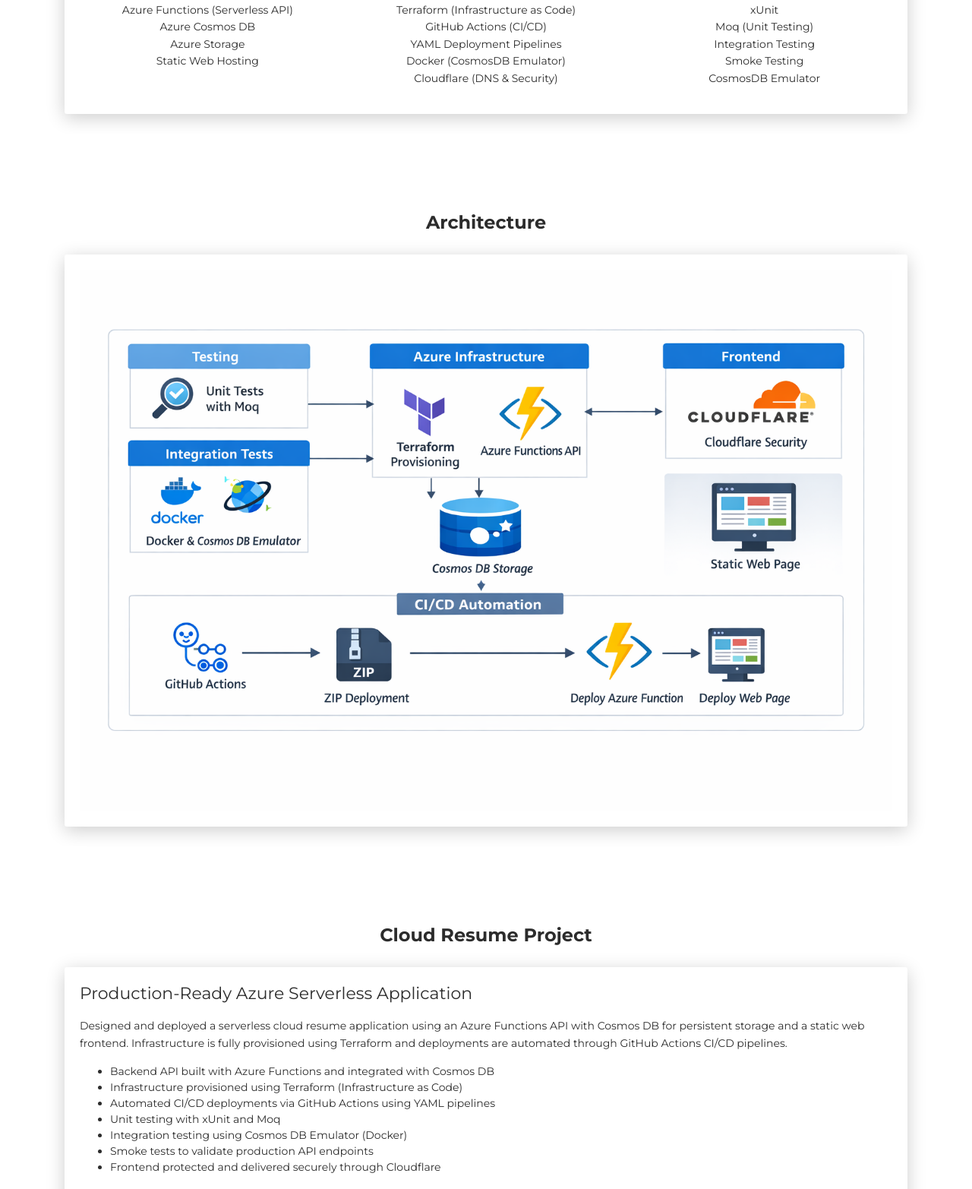
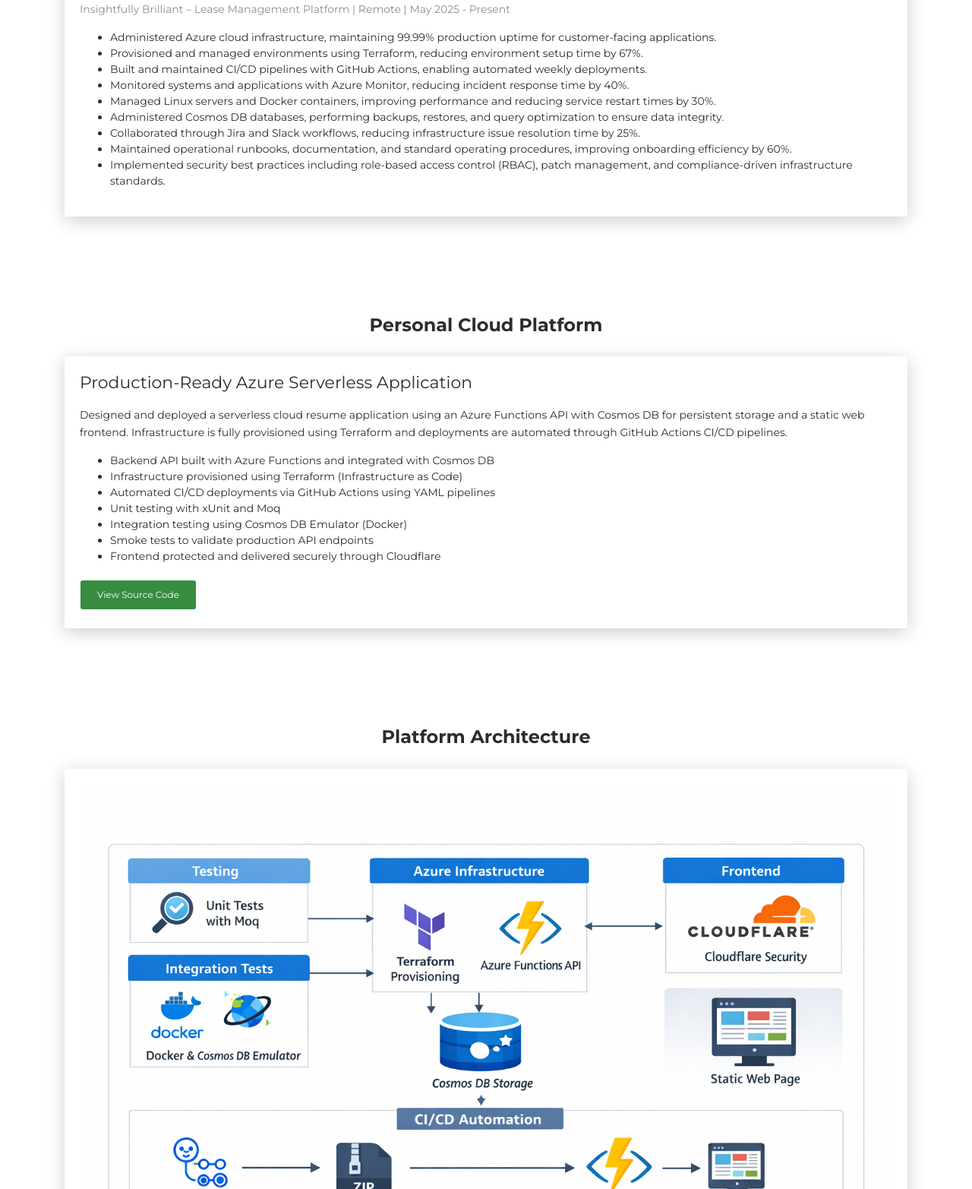
Before and after one commit to DrQ-14/CloudResumeSDK, a plain HTML site: page frontend/index.html in a window 1280 px wide. Shown: the part 1059-2624 px from the top of the page at 76% size. Drawn offline with Linux system fonts and the light colour scheme; no server answers.

Commit message:
Added current work information and reformatted for clarity.

```diff
--- a/frontend/index.html
+++ b/frontend/index.html
@@ -74,7 +74,7 @@
 
 
               <!-- Visitor Counter -->
-              <div class="visitor-counter" data-aos="zoom-in" data-aos-delay="300">
+              <div class="visitor-counter" data-aos="zoom-in">
                 <div class="visitor-box">
                   <div class="visitor-number" id="visitorCount">
                     <span id="visitor-counter">0</span>
@@ -108,9 +108,88 @@
         </div>
       </div>
     </div>
+
+    <div class="section" id="experience">
+      <div class="container cc-experience">
+        <div class="h4 text-center mb-4 title">Professional Experience</div>
+
+        <!-- Experience Card Here -->
+        <div class="card" data-aos="fade-up">
+          <div class="card-body">
+            <div class="h5">Cloud Engineer</div>
+            <div class="text-muted mb-3">
+              Insightfully Brilliant – Lease Management Platform | Remote | May 2025 - Present
+            </div>
+
+            <ul>
+              <li>Administered Azure cloud infrastructure, maintaining 99.99% production uptime for customer-facing applications.</li>
+              <li>Provisioned and managed environments using Terraform, reducing environment setup time by 67%.</li>
+              <li>Built and maintained CI/CD pipelines with GitHub Actions, enabling automated weekly deployments.</li>
+              <li>Monitored systems and applications with Azure Monitor, reducing incident response time by 40%.</li>
+              <li>Managed Linux servers and Docker containers, improving performance and reducing service restart times by 30%.</li>
+              <li>Administered Cosmos DB databases, performing backups, restores, and query optimization to ensure data integrity.</li>
+              <li>Collaborated through Jira and Slack workflows, reducing infrastructure issue resolution time by 25%.</li>
+              <li>Maintained operational runbooks, documentation, and standard operating procedures, improving onboarding efficiency by 60%.</li>
+              <li>Implemented security best practices including role-based access control (RBAC), patch management, and compliance-driven infrastructure standards.</li>
+            </ul>
+          </div>
+        </div>
+
+      </div>
+    </div>
+
+    <div class="section" id="portfolio">
+      <div class="container">
+        <div class="row">
+          <div class="col-md-6 ml-auto mr-auto">
+            <div class="h4 text-center mb-4 title">Personal Cloud Platform</div>
+            <!--
+            <div class="nav-align-center">
+              <ul class="nav nav-pills nav-pills-primary" role="tablist">
+              </ul>
+            </div>
+            -->
+          </div>
+        </div>
+        <div class="card" data-aos="fade-up">
+          <div class="card-body">
+            <div class="h5">Production-Ready Azure Serverless Application</div>
+            <p>
+              Designed and deployed a serverless cloud resume application using an Azure Functions API
+              with Cosmos DB for persistent storage and a static web frontend. Infrastructure is fully
+              provisioned using Terraform and deployments are automated through GitHub Actions CI/CD pipelines.
+            </p>
+            <ul>
+              <li>Backend API built with Azure Functions and integrated with Cosmos DB</li>
+              <li>Infrastructure provisioned using Terraform (Infrastructure as Code)</li>
+              <li>Automated CI/CD deployments via GitHub Actions using YAML pipelines</li>
+              <li>Unit testing with xUnit and Moq</li>
+              <li>Integration testing using Cosmos DB Emulator (Docker)</li>
+              <li>Smoke tests to validate production API endpoints</li>
+              <li>Frontend protected and delivered securely through Cloudflare</li>
+            </ul>
+            <a href="https://github.com/DrQ-14/CloudResumeSDK" target="_blank" class="btn btn-primary">
+              View Source Code
+            </a>
+          </div>
+        </div>
+      </div>
+    </div>
+
+    <div class="section" id="architecture">
+      <div class="container">
+        <div class="h4 text-center mb-4 title">Platform Architecture</div>
+        <div class="card" data-aos="fade-up">
+          <div class="card-body text-center">
+            <img src="images/architecture-diagram.png" alt="Cloud Resume Architecture Diagram" class="img-fluid">
+          </div>
+        </div>
+      </div>
+    </div>
+
     <div class="section" id="skill">
       <div class="container">
-        <div class="h4 text-center mb-4 title">Technical Stack</div>
+        <div class="h4 text-center mb-4 title">Platform Technical Stack</div>
         <div class="card" data-aos="fade-up">
           <div class="card-body">
             <div class="row text-center">
@@ -150,56 +229,10 @@
         </div>
       </div>
     </div>
-    <div class="section" id="architecture">
-      <div class="container">
-        <div class="h4 text-center mb-4 title">Architecture</div>
-        <div class="card" data-aos="fade-up">
-          <div class="card-body text-center">
-            <img src="images/architecture-diagram.png" alt="Cloud Resume Architecture Diagram" class="img-fluid">
-          </div>
-        </div>
-      </div>
-    </div>
-    <div class="section" id="portfolio">
-      <div class="container">
-        <div class="row">
-          <div class="col-md-6 ml-auto mr-auto">
-            <div class="h4 text-center mb-4 title">Cloud Resume Project</div>
-            <!--
-            <div class="nav-align-center">
-              <ul class="nav nav-pills nav-pills-primary" role="tablist">
-              </ul>
-            </div>
-            -->
-          </div>
-        </div>
-        <div class="card" data-aos="fade-up">
-          <div class="card-body">
-            <div class="h5">Production-Ready Azure Serverless Application</div>
-            <p>
-              Designed and deployed a serverless cloud resume application using an Azure Functions API
-              with Cosmos DB for persistent storage and a static web frontend. Infrastructure is fully
-              provisioned using Terraform and deployments are automated through GitHub Actions CI/CD pipelines.
-            </p>
-            <ul>
-              <li>Backend API built with Azure Functions and integrated with Cosmos DB</li>
-              <li>Infrastructure provisioned using Terraform (Infrastructure as Code)</li>
-              <li>Automated CI/CD deployments via GitHub Actions using YAML pipelines</li>
-              <li>Unit testing with xUnit and Moq</li>
-              <li>Integration testing using Cosmos DB Emulator (Docker)</li>
-              <li>Smoke tests to validate production API endpoints</li>
-              <li>Frontend protected and delivered securely through Cloudflare</li>
-            </ul>
-            <a href="https://github.com/DrQ-14/CloudResumeSDK" target="_blank" class="btn btn-primary">
-              View Source Code
-            </a>
-          </div>
-        </div>
-      </div>
-    </div>
+
     <div class="section" id="experience">
       <div class="container cc-experience">
-        <div class="h4 text-center mb-4 title">Engineering Practices</div>
+        <div class="h4 text-center mb-4 title"> Cloud Platform Engineering Practices</div>
 
         <div class="card" data-aos="fade-up" data-aos-delay="100">
           <div class="card-body">
@@ -353,7 +386,7 @@
                   <p class="mb-3">
                     <i class="fa fa-phone"></i><br>
                     <strong>Phone</strong><br>
-                    +1 ((770) 855 1034)
+                    +1 ((943) 266 0804)
                   </p>
                   <p class="mb-0">
                     <i class="fa fa-github"></i><br>
```
